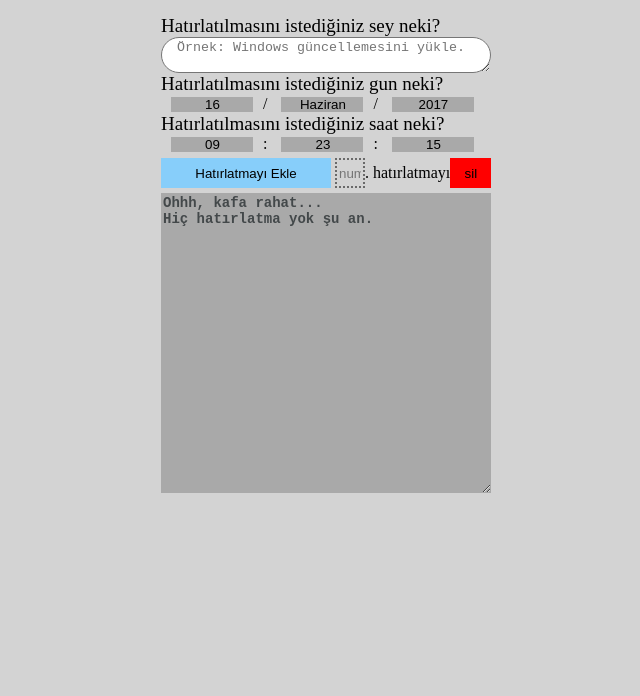
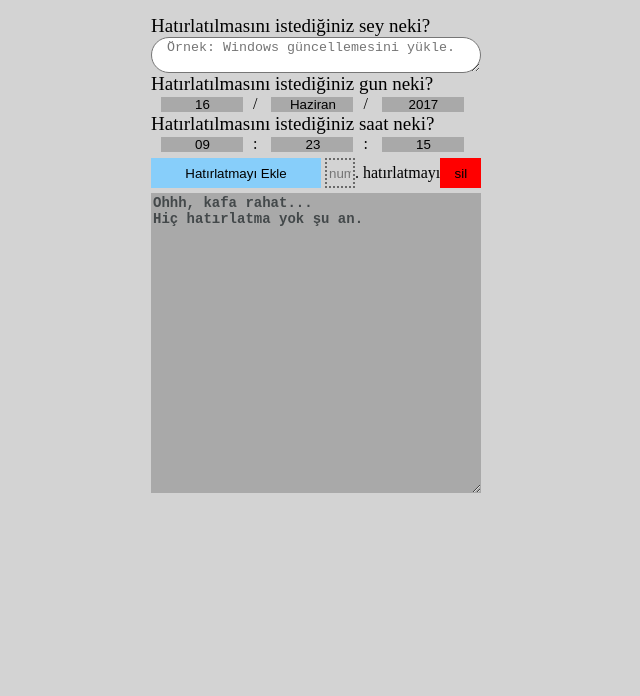
Before and after one commit to faydin/neki-hatirlatici, a website: page index.html in a window 1280 px wide. Shown: the part 104-800 px from the top of the page, without its empty margins (312-952 px from the left). Drawn offline with Linux system fonts and the light colour scheme.

Commit message:
gorunum degisikligi

```diff
--- a/index.html
+++ b/index.html
@@ -4,7 +4,7 @@
 
     <style>
         html {
-            width: 350px;
+            width: 370px;
             height: 100vh;
             background-color: lightgray;
             display: block;
```
